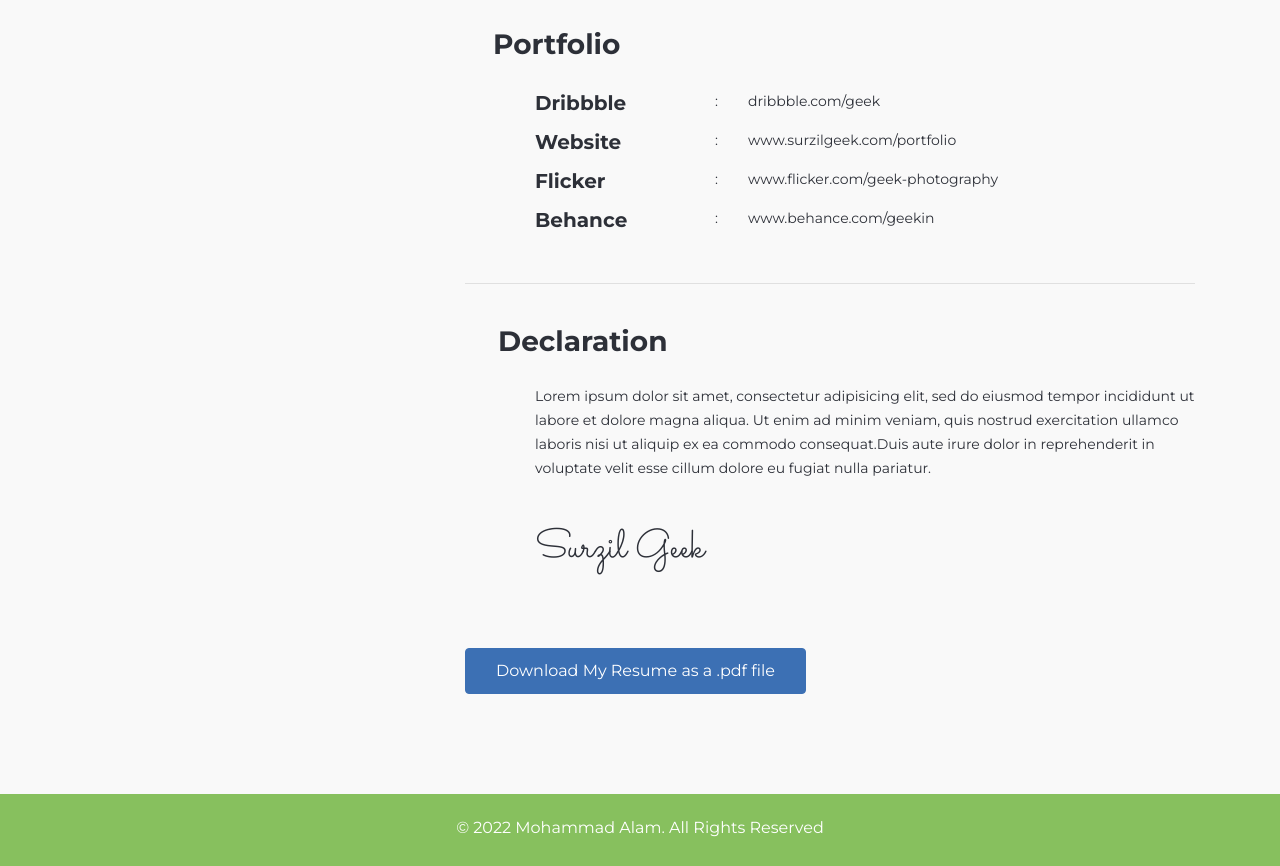
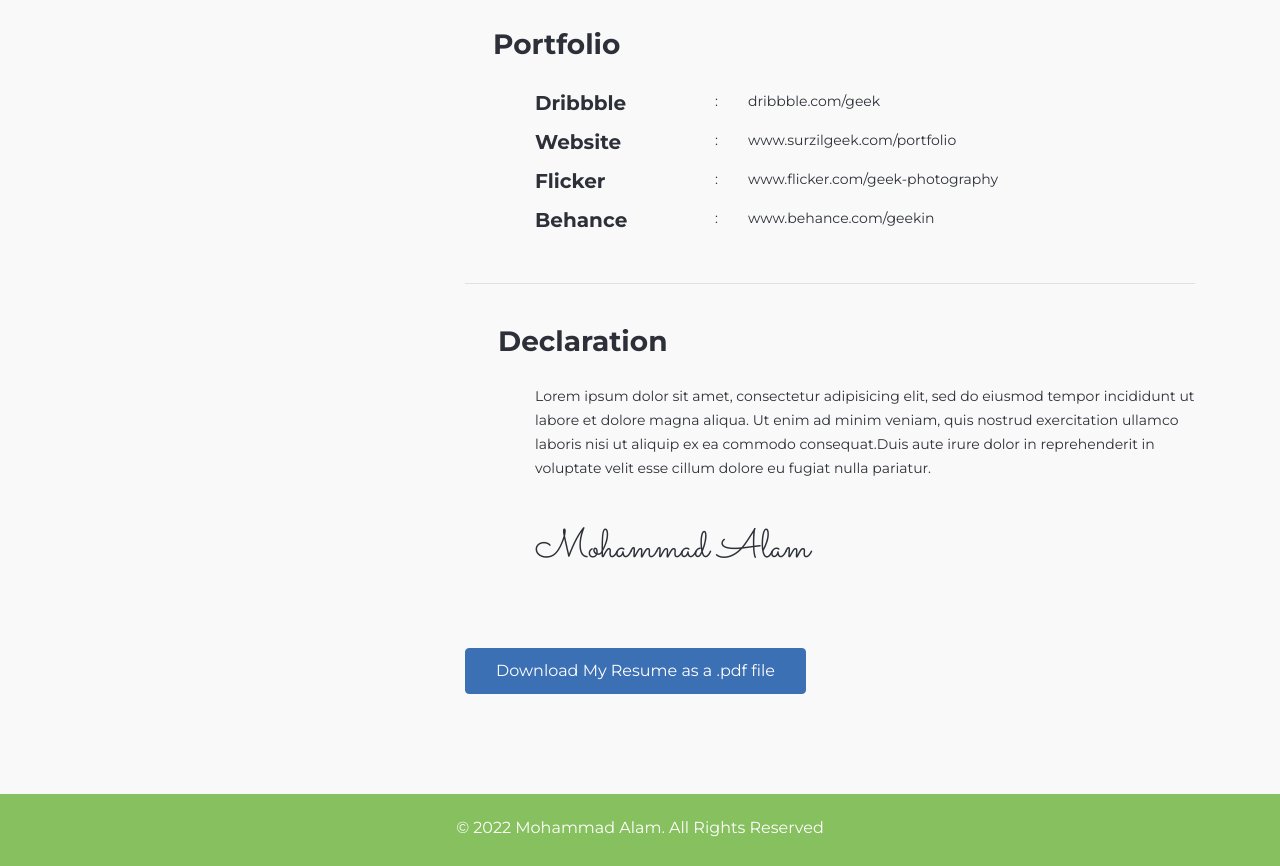
Before and after one commit to mshahnawaz9935/NewPortfolio, a website with bundled scripts: page htmls/index.html in a window 1280 px wide. Shown: the part 6989-7855 px from the top of the page. Built offline with nearby package versions, Linux system fonts and the light colour scheme; some icons are missing.

Commit message:
Name changes

```diff
--- a/htmls/index.html
+++ b/htmls/index.html
@@ -614,7 +614,7 @@
                                     <div class="sub-content">
                                         <p>Lorem ipsum dolor sit amet, consectetur adipisicing elit, sed do eiusmod tempor incididunt ut labore et dolore magna aliqua. Ut enim ad minim veniam, quis nostrud exercitation ullamco laboris nisi ut aliquip ex ea commodo consequat.Duis aute irure dolor in reprehenderit in voluptate velit esse cillum dolore eu fugiat nulla pariatur. </p>
                                         <div class="signature">
-                                            <h1>Surzil Geek</h1>
+                                            <h1>Mohammad Alam</h1>
                                         </div>
                                     </div>
                                 </div>
```
